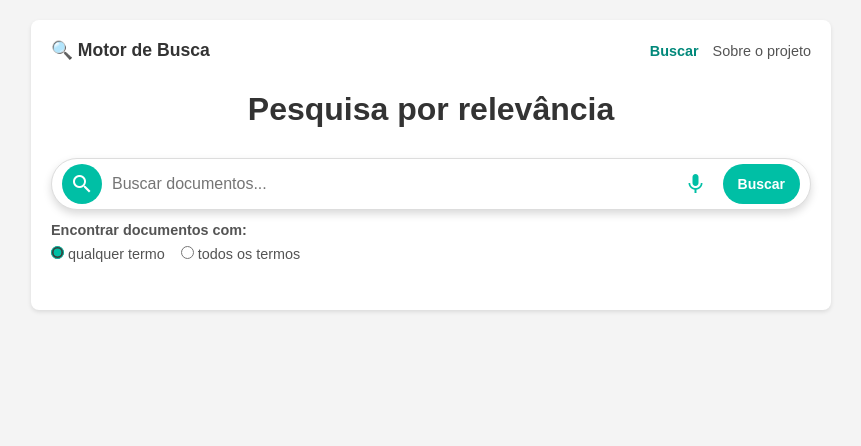
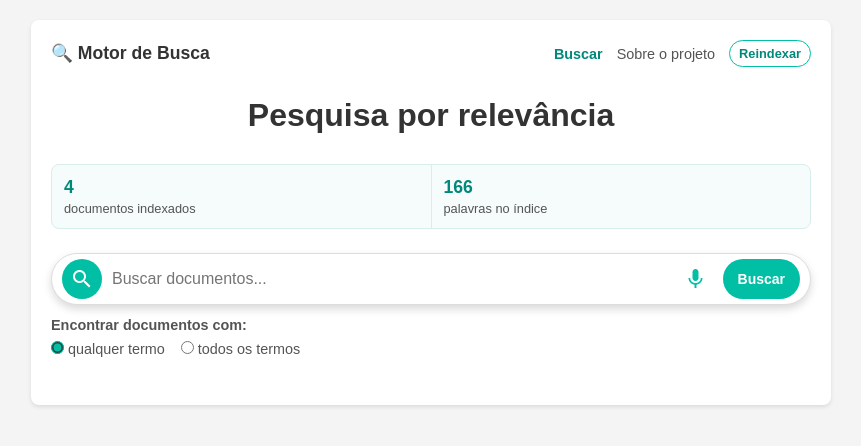
Before and after one commit to DescomplicaDevDan/Motor_busca, a Flask app: page / in a window 1280 px wide. Shown: the top 446 px of the page, without its empty margins (209-1070 px from the left). Run offline with Flask 3, Linux system fonts and the light colour scheme.

Commit message:
feat: adiciona reindexacao e metricas de busca

```diff
--- a/app.py
+++ b/app.py
@@ -1,10 +1,15 @@
-from flask import Flask, abort, jsonify, render_template, request, send_from_directory, url_for
+from threading import Lock
+from time import perf_counter
+
+from flask import Flask, abort, jsonify, redirect, render_template, request, send_from_directory, url_for
 
 import indexador
 
 
 app = Flask(__name__)
-indexador.inicializar_indices()
+BLOQUEIO_INDICE = Lock()
+with BLOQUEIO_INDICE:
+    indexador.inicializar_indices()
 
 
 def buscar_com_detalhes(consulta, modo_busca):
@@ -21,17 +26,37 @@ def buscar_com_detalhes(consulta, modo_busca):
     return resultados
 
 
+def executar_busca(consulta, modo_busca):
+    """Executa uma busca consistente e mede o tempo total em milissegundos."""
+    inicio = perf_counter()
+    with BLOQUEIO_INDICE:
+        resultados = buscar_com_detalhes(consulta, modo_busca)
+        estatisticas = indexador.obter_estatisticas()
+    tempo_busca_ms = round((perf_counter() - inicio) * 1000, 2)
+    return resultados, estatisticas, tempo_busca_ms
+
+
+def obter_estatisticas():
+    with BLOQUEIO_INDICE:
+        return indexador.obter_estatisticas()
+
+
 @app.route("/buscar", methods=["POST"])
 def buscar_resultados():
     termo_buscado = request.form.get("consulta", "").strip()
     modo_busca = request.form.get("modo", "qualquer")
     if modo_busca not in indexador.MODOS_BUSCA:
         modo_busca = "qualquer"
-    resultados = buscar_com_detalhes(termo_buscado, modo_busca)
+    resultados, estatisticas, tempo_busca_ms = executar_busca(termo_buscado, modo_busca)
     for resultado in resultados:
         resultado["partes_trecho"] = indexador.dividir_trecho_para_destaque(resultado["trecho"], termo_buscado)
     return render_template(
-        "busca.html", resultados=resultados, termo_buscado=termo_buscado, modo_busca=modo_busca
+        "busca.html",
+        resultados=resultados,
+        termo_buscado=termo_buscado,
+        modo_busca=modo_busca,
+        estatisticas=estatisticas,
+        tempo_busca_ms=tempo_busca_ms,
     )
 
 
@@ -46,12 +71,14 @@ def api_buscar():
     if modo_busca not in indexador.MODOS_BUSCA:
         return jsonify({"erro": "Modo inválido.", "modos_aceitos": sorted(indexador.MODOS_BUSCA)}), 400
 
-    resultados = buscar_com_detalhes(consulta, modo_busca)
+    resultados, estatisticas, tempo_busca_ms = executar_busca(consulta, modo_busca)
     return jsonify(
         {
             "consulta": consulta,
             "modo": modo_busca,
             "total": len(resultados),
+            "tempo_busca_ms": tempo_busca_ms,
+            "estatisticas": estatisticas,
             "resultados": [
                 {
                     "documento": resultado["documento"],
@@ -73,21 +100,36 @@ def autocomplete():
     termos = indexador.pre_processar_texto(ultima_palavra)
     prefixo = termos[0] if termos else ""
 
-    sugestoes = indexador.buscar_prefixo(prefixo)[:8] if prefixo else []
+    with BLOQUEIO_INDICE:
+        sugestoes = indexador.buscar_prefixo(prefixo)[:8] if prefixo else []
     return jsonify({"sugestoes": sugestoes})
 
 
 @app.get("/documentos/<nome_arquivo>")
 def abrir_documento(nome_arquivo):
     """Abre somente documentos que fazem parte do índice atual."""
-    if nome_arquivo not in indexador.DOCUMENTOS_IDS:
-        abort(404)
+    with BLOQUEIO_INDICE:
+        if nome_arquivo not in indexador.DOCUMENTOS_IDS:
+            abort(404)
     return send_from_directory(indexador.PASTA_DOCUMENTOS_PADRAO, nome_arquivo, mimetype="text/plain")
+
+
+@app.post("/reindexar")
+def reindexar_documentos():
+    """Reconstrói o índice a partir da pasta de documentos e retorna à busca."""
+    with BLOQUEIO_INDICE:
+        indexador.reindexar()
+    return redirect(url_for("pagina_inicial", reindexado="1"))
 
 
 @app.route("/")
 def pagina_inicial():
-    return render_template("busca.html", modo_busca="qualquer")
+    return render_template(
+        "busca.html",
+        modo_busca="qualquer",
+        estatisticas=obter_estatisticas(),
+        reindexado=request.args.get("reindexado") == "1",
+    )
 
 
 @app.get("/sobre")
--- a/indexador.py
+++ b/indexador.py
@@ -184,6 +184,22 @@ def inicializar_indices():
             raise RuntimeError("O índice foi criado, mas não pôde ser salvo.")
 
 
+def reindexar(pasta_documentos=PASTA_DOCUMENTOS_PADRAO, indice_file=ARQUIVO_INDICE_PADRAO):
+    """Reconstrói e persiste o índice sem exigir reinício da aplicação."""
+    construir_indice_a_partir_de_arquivos(pasta_documentos)
+    if not salvar_indice(indice_file):
+        raise RuntimeError("O índice foi reconstruído, mas não pôde ser salvo.")
+    return obter_estatisticas()
+
+
+def obter_estatisticas():
+    """Retorna métricas simples do índice atual para interface e API."""
+    return {
+        "documentos_indexados": len(DOCUMENTOS_IDS),
+        "palavras_indexadas": len(INDICE_INVERTIDO),
+    }
+
+
 def _calcular_idf(palavra):
     """IDF suavizado: termos muito comuns ainda recebem peso mínimo."""
     quantidade_documentos = len(DOCUMENTOS_IDS)
--- a/static/styles.css
+++ b/static/styles.css
@@ -34,7 +34,21 @@ body {
 }
 .navegacao {
     display: flex;
+    align-items: center;
     gap: 14px;
+}
+.botao-reindexar {
+    padding: 5px 9px;
+    border: 1px solid #00bfa5;
+    border-radius: 50px;
+    background: white;
+    color: #00887a;
+    cursor: pointer;
+    font-size: 0.8rem;
+    font-weight: bold;
+}
+.botao-reindexar:hover {
+    background: #e8faf7;
 }
 .navegacao a {
     color: #545454;
@@ -51,6 +65,38 @@ h1 {
     text-align: center;
     color: #333333;
     margin-bottom: 30px;
+}
+
+.mensagem-sucesso {
+    margin: -14px 0 18px;
+    padding: 10px 12px;
+    border-radius: 6px;
+    background: #e8faf7;
+    color: #087968;
+}
+.estatisticas {
+    display: grid;
+    grid-template-columns: repeat(auto-fit, minmax(150px, 1fr));
+    gap: 1px;
+    overflow: hidden;
+    margin: 0 0 24px;
+    border: 1px solid #d8eeea;
+    border-radius: 8px;
+    background: #d8eeea;
+}
+.estatisticas div {
+    display: grid;
+    gap: 3px;
+    padding: 12px;
+    background: #f6fcfb;
+}
+.estatisticas strong {
+    color: #00887a;
+    font-size: 1.1rem;
+}
+.estatisticas span {
+    color: #545454;
+    font-size: 0.8rem;
 }
 
 .sobre h1 {
--- a/templates/busca.html
+++ b/templates/busca.html
@@ -15,9 +15,23 @@
             <nav class="navegacao" aria-label="Navegação principal">
                 <a href="{{ url_for('pagina_inicial') }}" aria-current="page">Buscar</a>
                 <a href="{{ url_for('pagina_sobre') }}">Sobre o projeto</a>
+                <form action="{{ url_for('reindexar_documentos') }}" method="post">
+                    <button class="botao-reindexar" type="submit">Reindexar</button>
+                </form>
             </nav>
         </header>
         <h1>Pesquisa por relevância</h1>
+
+        {% if reindexado %}
+            <p class="mensagem-sucesso">Índice atualizado com os arquivos atuais.</p>
+        {% endif %}
+        <section class="estatisticas" aria-label="Estatísticas do índice">
+            <div><strong>{{ estatisticas.documentos_indexados }}</strong><span>documentos indexados</span></div>
+            <div><strong>{{ estatisticas.palavras_indexadas }}</strong><span>palavras no índice</span></div>
+            {% if tempo_busca_ms is defined %}
+                <div><strong>{{ tempo_busca_ms }} ms</strong><span>tempo da busca</span></div>
+            {% endif %}
+        </section>
 
     <form id="form-busca" method="POST" action="/buscar" class="search-bar-container">
         <i class="material-icons search-icon">search</i>
```
Also changed, not shown: tests/test_app.py (+7 -0 lines), tests/test_indexador.py (+11 -0 lines).
